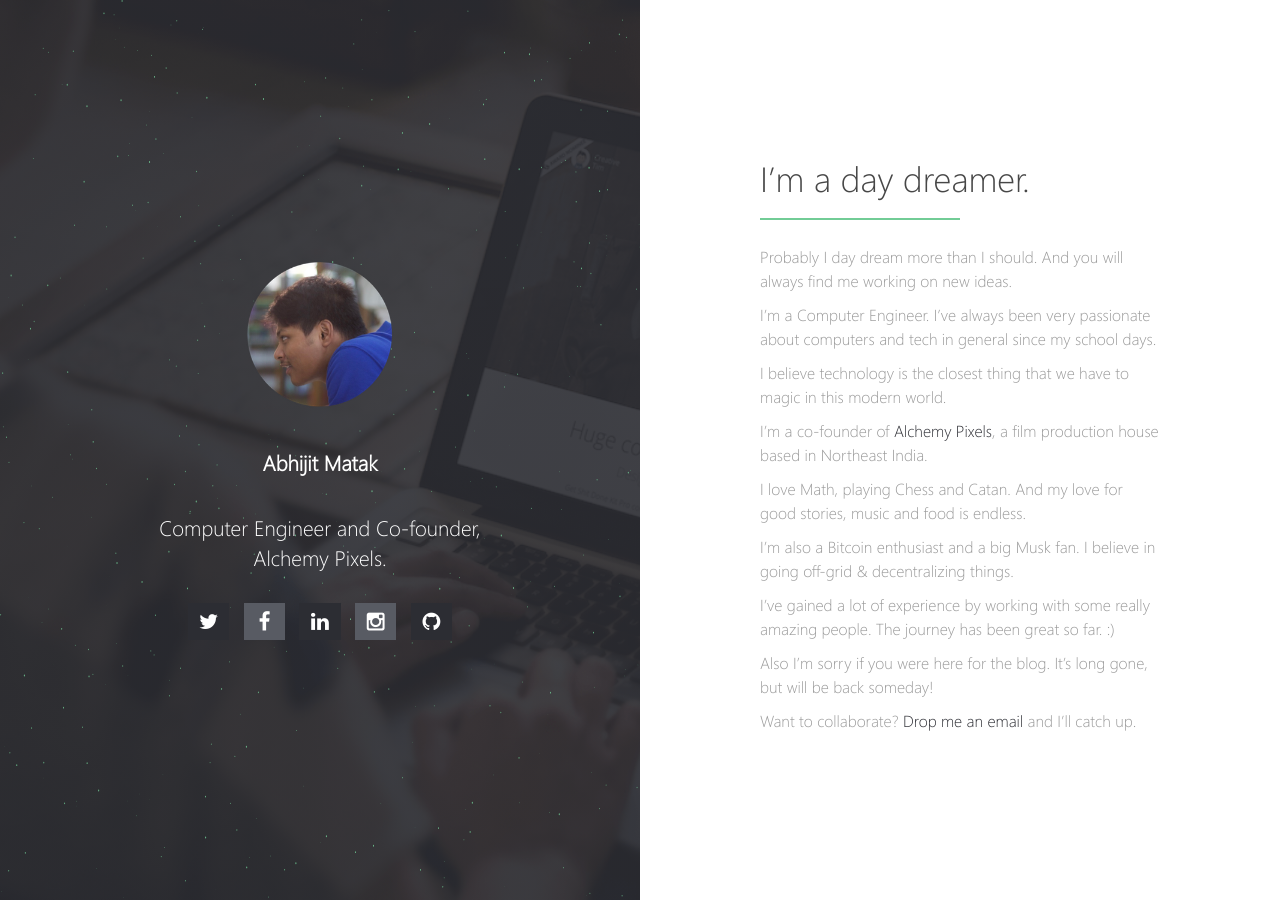
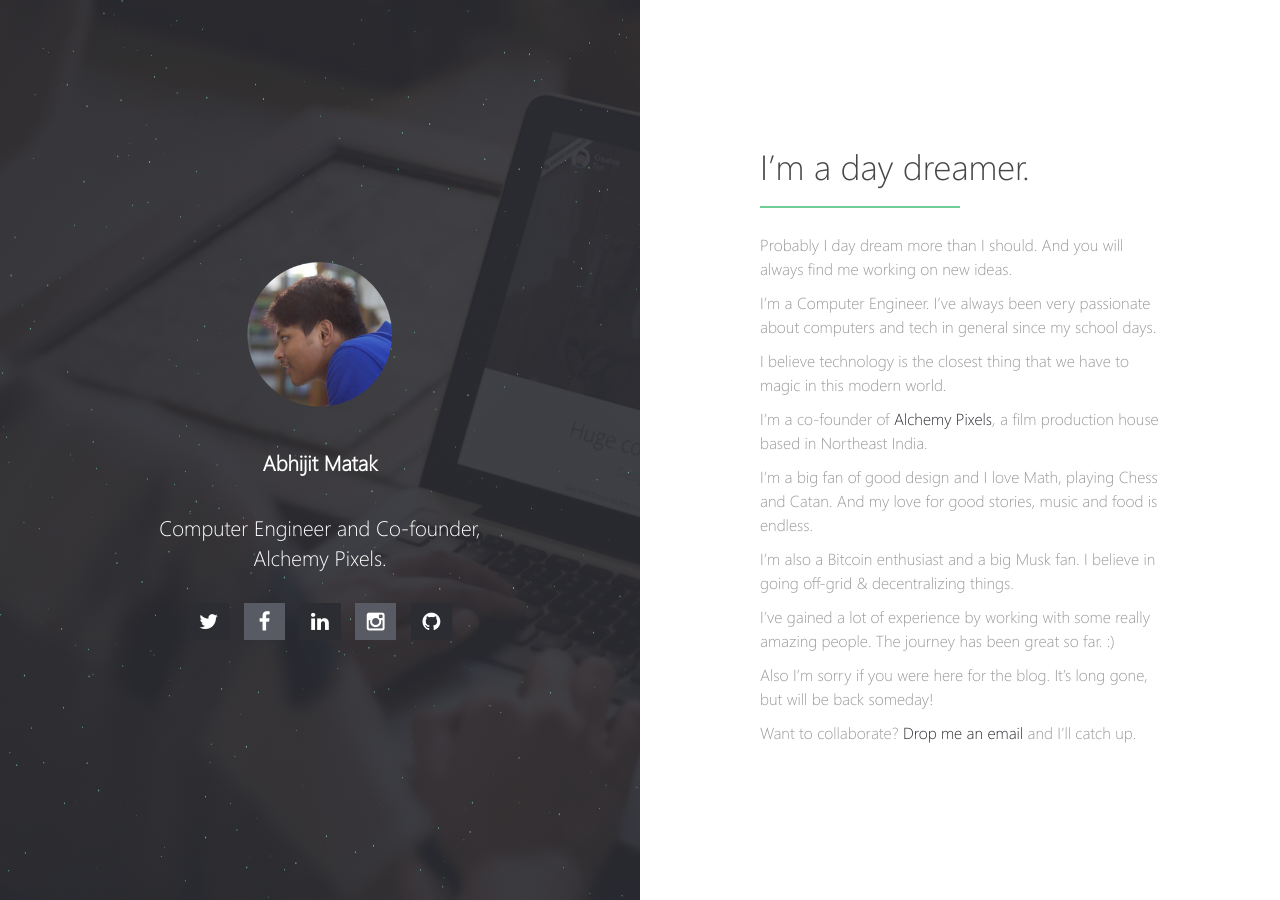
Before and after one commit to skyhitblog/skyhitblog.github.io, a Jekyll site: the page built from index.md, in a window 1280 px wide. Built offline with Jekyll 4.4.1, drawn with Linux system fonts in a browser that asks for light colours; our own code applies the rules of GitHub Pages for plain Markdown files.

Commit message:
Update index.md

```diff
--- a/index.md
+++ b/index.md
@@ -11,7 +11,7 @@ I believe technology is the closest thing that we have to magic in this modern w
 
 I'm a co-founder of [Alchemy Pixels](http://alchemypixels.com), a film production house based in Northeast India.
 
-I love Math, playing Chess and Catan. And my love for good stories, music and food is endless.
+I'm a big fan of good design and I love Math, playing Chess and Catan. And my love for good stories, music and food is endless.
 
 I'm also a Bitcoin enthusiast and a big Musk fan. I believe in going off-grid & decentralizing things.
 
```
